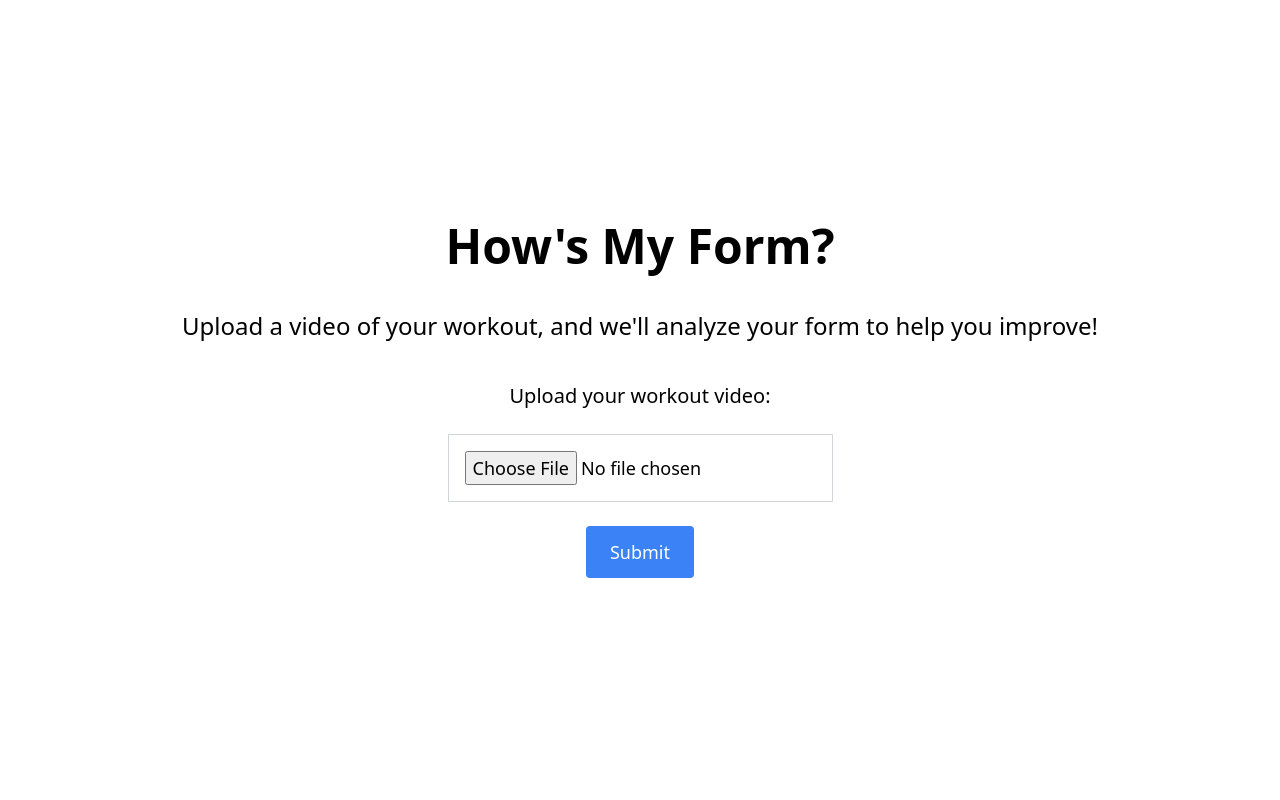
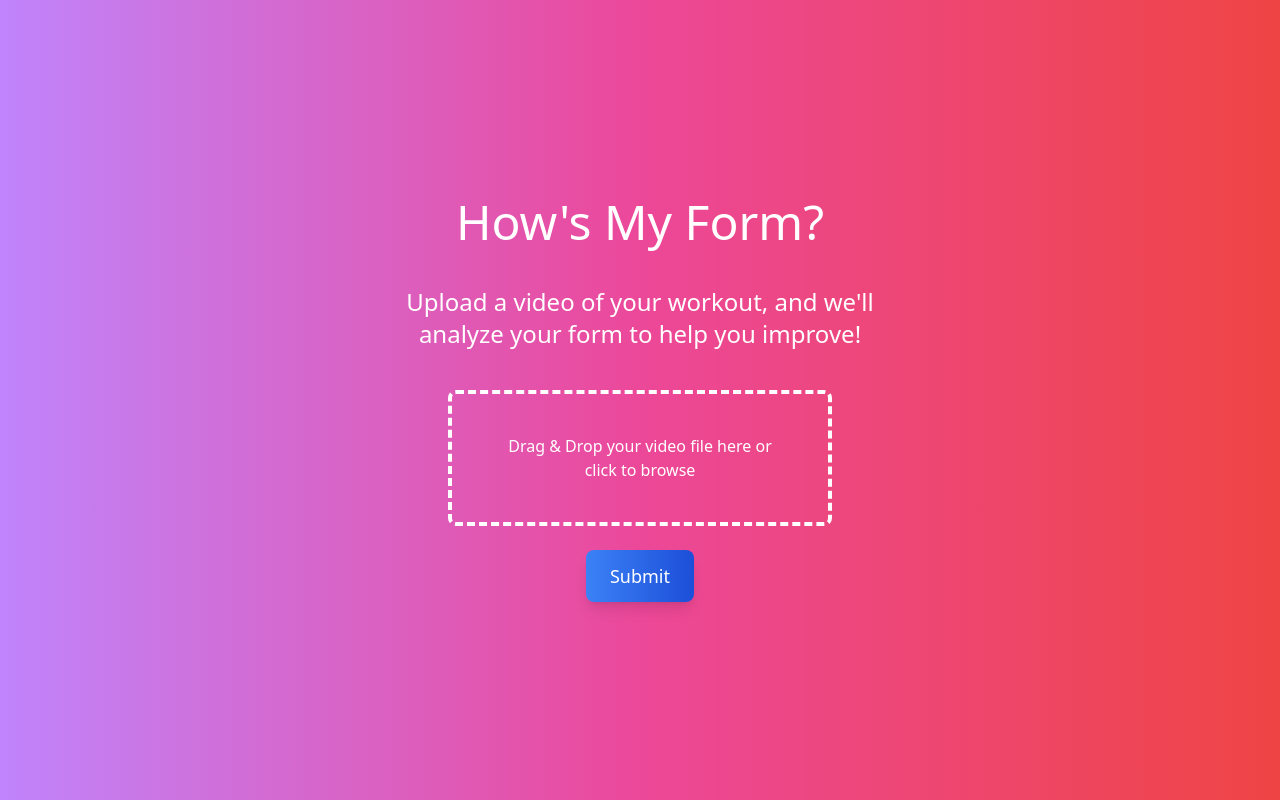
Before and after one commit to wang-owen/HowsMyForm, a React (Vite) app in the folder client/: page / in a window 1280 px wide. Built offline with nearby package versions, Linux system fonts and the light colour scheme.

Commit message:
Update HTML and App component for improved form upload experience

```diff
--- a/client/index.html
+++ b/client/index.html
@@ -5,26 +5,54 @@
         <link rel="icon" type="image/svg+xml" href="/vite.svg" />
         <meta name="viewport" content="width=device-width, initial-scale=1.0" />
         <title>How's My Form?</title>
+        <style>
+            /* Center the loading content */
+            #loading {
+                display: flex;
+                justify-content: center;
+                align-items: center;
+                height: 100vh;
+                font-size: 2rem;
+                font-weight: bold;
+                color: #333;
+            }
+
+            /* Optional spinner styling */
+            #spinner {
+                border: 4px solid rgba(0, 0, 0, 0.1);
+                border-left-color: #333;
+                border-radius: 50%;
+                width: 3rem;
+                height: 3rem;
+                animation: spin 1s linear infinite;
+                margin-right: 1rem;
+            }
+
+            @keyframes spin {
+                to {
+                    transform: rotate(360deg);
+                }
+            }
+        </style>
     </head>
     <body>
-        <div id="root">
-            <h1>How's My Form?</h1>
-            <p>
-                Upload a video of your workout, and we'll analyze your form to
-                help you improve!
-            </p>
-            <form action="/upload" method="POST" enctype="multipart/form-data">
-                <label for="video-upload">Upload your workout video:</label>
-                <input
-                    type="file"
-                    id="video-upload"
-                    name="video-upload"
-                    accept="video/*"
-                    required
-                />
-                <button type="submit">Submit</button>
-            </form>
+        <div id="loading">
+            <div id="spinner"></div>
+            <p>Loading...</p>
         </div>
+        <div id="root" style="display: none"></div>
         <script type="module" src="/src/main.tsx"></script>
+        <script>
+            // Once the React app is loaded, hide the loading screen and show the app
+            document.addEventListener("DOMContentLoaded", () => {
+                const loading = document.getElementById("loading");
+                const root = document.getElementById("root");
+
+                if (root && loading) {
+                    root.style.display = "block";
+                    loading.style.display = "none";
+                }
+            });
+        </script>
     </body>
 </html>
--- a/client/src/App.tsx
+++ b/client/src/App.tsx
@@ -1,34 +1,106 @@
+import { useState } from "react";
+
 const UploadForm = () => {
+    const [file, setFile] = useState(null);
+    const [dragActive, setDragActive] = useState(false);
+
+    // Handles file drop
+    const handleDrop = (e) => {
+        e.preventDefault();
+        e.stopPropagation();
+        setDragActive(false);
+
+        if (e.dataTransfer.files && e.dataTransfer.files[0]) {
+            setFile(e.dataTransfer.files[0]);  // Capture the dropped file
+        }
+    };
+
+    // Handles drag over event
+    const handleDragOver = (e) => {
+        e.preventDefault();
+        e.stopPropagation();
+        setDragActive(true);
+    };
+
+    // Handles drag leave event
+    const handleDragLeave = (e) => {
+        e.preventDefault();
+        e.stopPropagation();
+        setDragActive(false);
+    };
+
+    // Handles file selection via the file input
+    const handleFileChange = (e) => {
+        if (e.target.files && e.target.files[0]) {
+            setFile(e.target.files[0]);  // Capture the selected file
+        }
+    };
+
+    // Handles form submission
+    const handleSubmit = async (e) => {
+        e.preventDefault();  // Prevent default form submission
+
+        if (!file) {
+            alert("Please upload a video file.");
+            return;
+        }
+
+        const formData = new FormData();
+        formData.append("video-upload", file);  // Append file to FormData
+
+        try {
+            const response = await fetch("/upload", {
+                method: "POST",
+                body: formData,
+            });
+
+            if (response.ok) {
+                console.log("Video uploaded successfully!");
+            } else {
+                console.error("Upload failed.");
+            }
+        } catch (error) {
+            console.error("Error during upload:", error);
+        }
+    };
+
     return (
         <div
             id="root"
-            className="flex flex-col justify-center items-center h-screen space-y-10"
+            className="flex flex-col justify-center items-center h-screen space-y-10 bg-gradient-to-r from-purple-400 via-pink-500 to-red-500 font-sans text-white"
         >
-            <h1 className="text-5xl font-bold">How's My Form?</h1>
-            <p className="text-2xl text-center">
+            <h1 className="text-5xl">How's My Form?</h1>
+            <p className="text-2xl text-center max-w-lg">
                 Upload a video of your workout, and we'll analyze your form to
                 help you improve!
             </p>
-            <form
-                action="/upload"
-                method="POST"
-                encType="multipart/form-data"
-                className="flex flex-col items-center space-y-6"
-            >
-                <label htmlFor="video-upload" className="text-xl font-medium">
-                    Upload your workout video:
-                </label>
+            <form onSubmit={handleSubmit} className="flex flex-col items-center space-y-6">
+                <div
+                    className={`border-4 border-dashed border-white p-10 w-96 text-center cursor-pointer rounded-lg transition-transform duration-300 ${
+                        dragActive ? "bg-white bg-opacity-20" : "bg-opacity-10"
+                    }`}
+                    onDragOver={handleDragOver}    // Activate drag over event
+                    onDragLeave={handleDragLeave}  // Activate drag leave event
+                    onDrop={handleDrop}            // Handle file drop
+                    onClick={() => document.getElementById("video-upload").click()} // Click to open file input
+                >
+                    {file ? (
+                        <p>{file.name}</p>   // Show selected file name
+                    ) : (
+                        <p>Drag & Drop your video file here or click to browse</p>
+                    )}
+                </div>
                 <input
                     type="file"
                     id="video-upload"
                     name="video-upload"
                     accept="video/*"
-                    required
-                    className="border border-gray-300 p-4 text-lg"
+                    className="hidden"  // Hide the file input field
+                    onChange={handleFileChange}  // Handle file selection
                 />
                 <button
                     type="submit"
-                    className="bg-blue-500 text-white py-3 px-6 text-lg rounded hover:bg-blue-600"
+                    className="bg-gradient-to-r from-blue-500 to-blue-700 text-white py-3 px-6 text-lg rounded-lg shadow-lg transition-transform duration-300 hover:scale-105 hover:shadow-xl"
                 >
                     Submit
                 </button>
```
